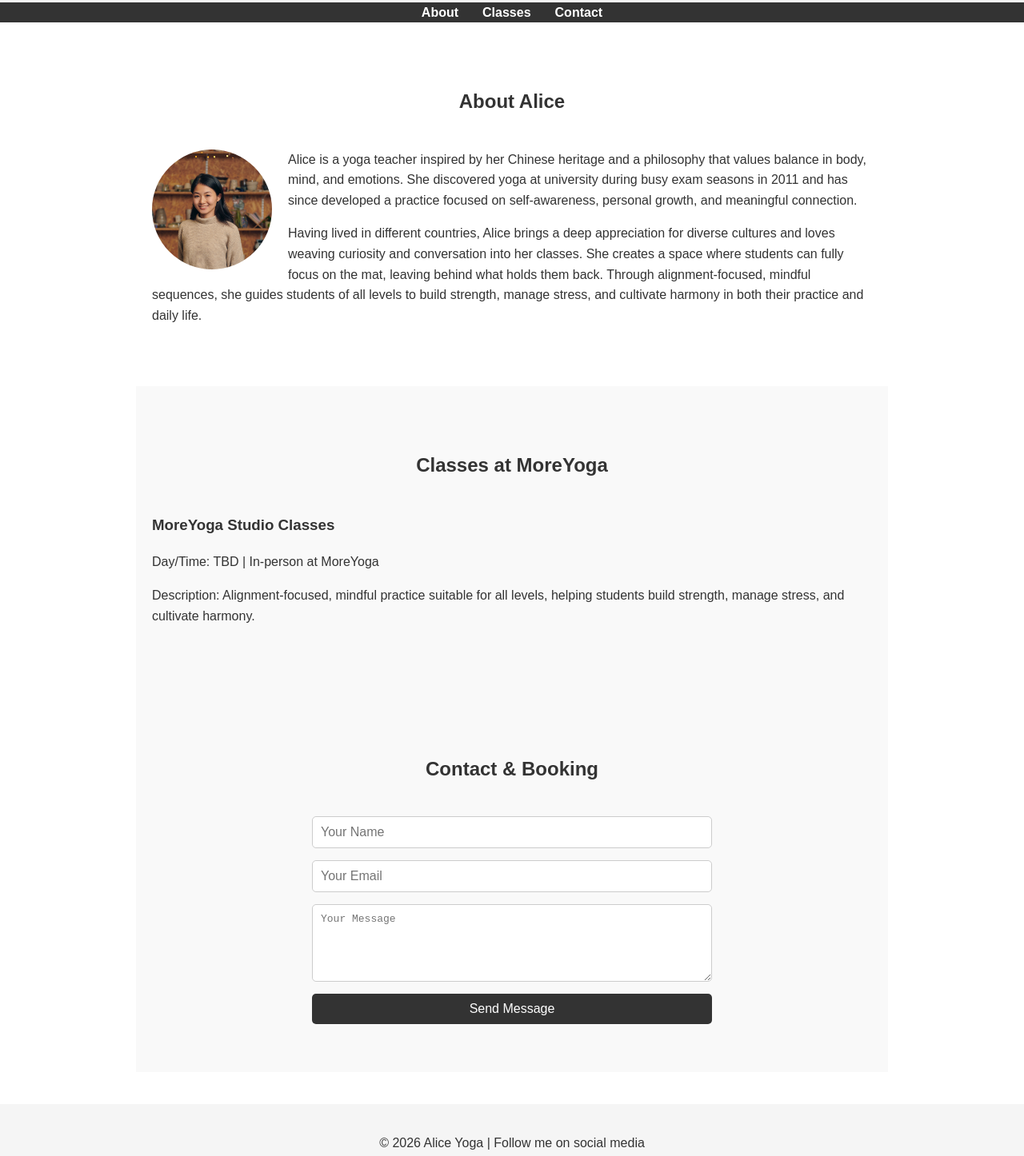
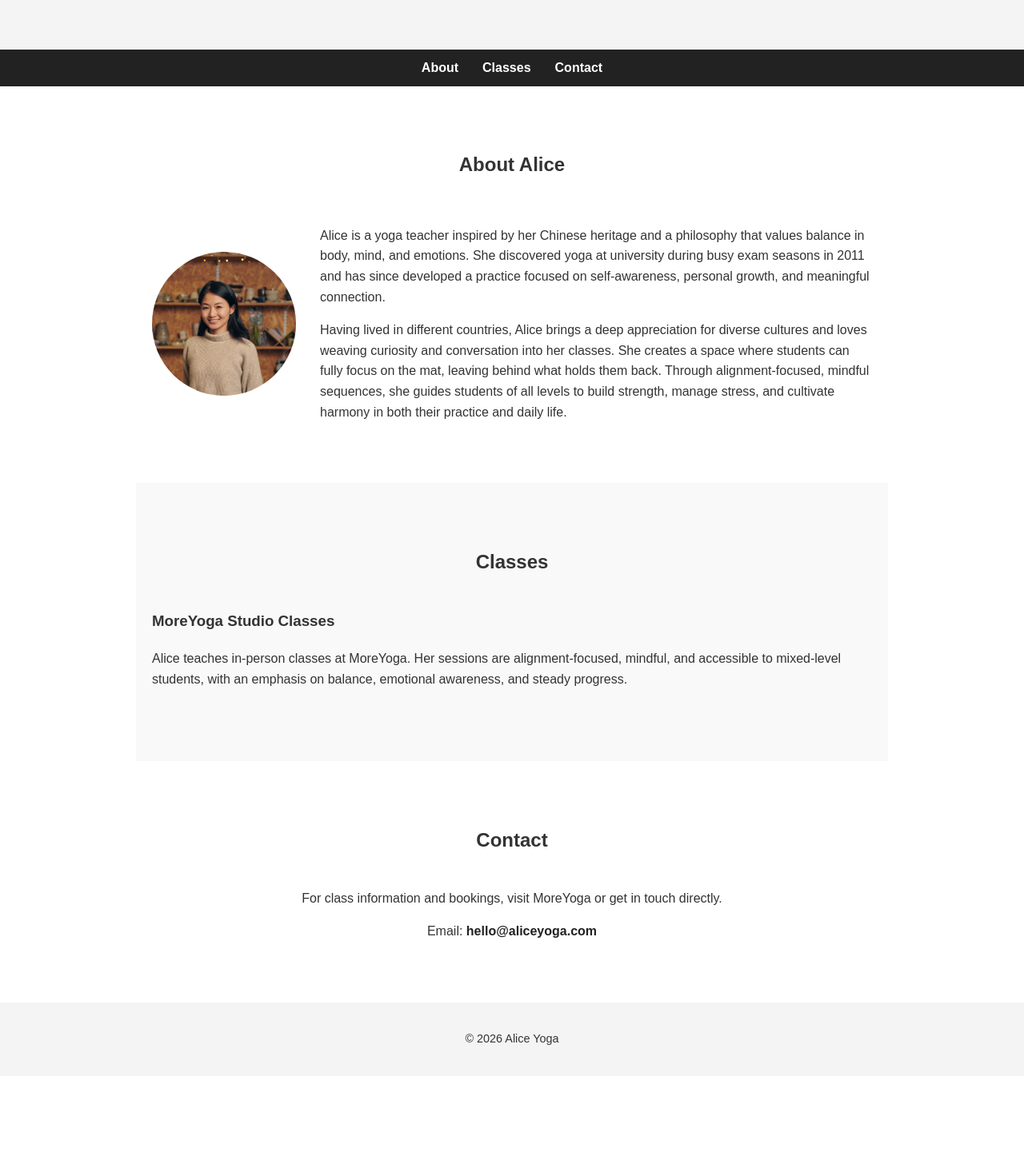
Before and after one commit to alicegaofeifei/alice_yoga, a plain HTML site: page index.html in a window 1280 px wide. Shown: the part 182-1628 px from the top of the page at 80% size. After the commit the page ends 1528 px from the top, so only its background shows below. Drawn offline with Linux system fonts and the light colour scheme.

Commit message:
Add files via upload

```diff
--- a/index.html
+++ b/index.html
@@ -1,28 +1,116 @@
 <!DOCTYPE html>
 <html lang="en">
 <head>
-    <meta charset="UTF-8">
-    <meta name="viewport" content="width=device-width, initial-scale=1.0">
+  <meta charset="UTF-8" />
+  <meta name="viewport" content="width=device-width, initial-scale=1.0" />
   <title>Alice Yoga</title>
   <style>
-        body { font-family: 'Arial', sans-serif; margin:0; padding:0; line-height:1.6; color:#333; }
-        header { background:#f5f5f5; padding:40px 20px; text-align:center; }
-        header h1 { margin:0; font-size:2.5em; }
-        header p { margin:10px 0 0; font-size:1.2em; }
-        nav { background:#333; }
-        nav ul { list-style:none; display:flex; justify-content:center; margin:0; padding:0; }
-        nav ul li { margin:0 15px; }
-        nav ul li a { color:white; text-decoration:none; font-weight:bold; }
-        section { padding:60px 20px; max-width:900px; margin:0 auto; }
-        h2 { text-align:center; margin-bottom:40px; }
-        .bio img { float:left; margin-right:20px; border-radius:50%; width:150px; height:150px; object-fit:cover; }
-        .classes, .contact { background:#f9f9f9; }
-        .class-item { margin-bottom:20px; }
-        form { display:flex; flex-direction:column; max-width:500px; margin:0 auto; }
-        form input, form textarea { margin-bottom:15px; padding:10px; font-size:1em; border:1px solid #ccc; border-radius:5px; }
-        form button { padding:10px; font-size:1em; border:none; border-radius:5px; background:#333; color:white; cursor:pointer; }
-        footer { text-align:center; padding:20px; background:#f5f5f5; margin-top:40px; }
-        @media (max-width:600px){ .bio img { float:none; display:block; margin:0 auto 20px; } }
+    body {
+      margin: 0;
+      font-family: Arial, sans-serif;
+      color: #333;
+      line-height: 1.6;
+      background-color: #ffffff;
+    }
+
+    header {
+      background-color: #f4f4f4;
+      text-align: center;
+      padding: 60px 20px;
+    }
+
+    header h1 {
+      margin: 0;
+      font-size: 2.5rem;
+    }
+
+    header p {
+      margin-top: 10px;
+      font-size: 1.2rem;
+    }
+
+    nav {
+      background-color: #222;
+    }
+
+    nav ul {
+      list-style: none;
+      display: flex;
+      justify-content: center;
+      padding: 10px 0;
+      margin: 0;
+    }
+
+    nav ul li {
+      margin: 0 15px;
+    }
+
+    nav ul li a {
+      color: #fff;
+      text-decoration: none;
+      font-weight: bold;
+    }
+
+    section {
+      max-width: 900px;
+      margin: 0 auto;
+      padding: 60px 20px;
+    }
+
+    h2 {
+      text-align: center;
+      margin-bottom: 40px;
+    }
+
+    .about {
+      display: flex;
+      flex-wrap: wrap;
+      gap: 30px;
+      align-items: center;
+    }
+
+    .about img {
+      width: 180px;
+      height: 180px;
+      border-radius: 50%;
+      object-fit: cover;
+    }
+
+    .about-text {
+      flex: 1;
+    }
+
+    .classes {
+      background-color: #f9f9f9;
+    }
+
+    .class-box {
+      margin-bottom: 30px;
+    }
+
+    .contact {
+      text-align: center;
+    }
+
+    .contact a {
+      color: #222;
+      text-decoration: none;
+      font-weight: bold;
+    }
+
+    footer {
+      background-color: #f4f4f4;
+      text-align: center;
+      padding: 20px;
+      font-size: 0.9rem;
+    }
+
+    @media (max-width: 600px) {
+      .about {
+        flex-direction: column;
+        text-align: center;
+      }
+    }
   </style>
 </head>
 <body>
@@ -40,34 +128,43 @@
   </ul>
 </nav>
 
-<section id="about" class="bio">
+<section id="about">
   <h2>About Alice</h2>
-    <img src="alice.jpg" alt="Alice Yoga">
-    <p>Alice is a yoga teacher inspired by her Chinese heritage and a philosophy that values balance in body, mind, and emotions. She discovered yoga at university during busy exam seasons in 2011 and has since developed a practice focused on self-awareness, personal growth, and meaningful connection.</p>
-    <p>Having lived in different countries, Alice brings a deep appreciation for diverse cultures and loves weaving curiosity and conversation into her classes. She creates a space where students can fully focus on the mat, leaving behind what holds them back. Through alignment-focused, mindful sequences, she guides students of all levels to build strength, manage stress, and cultivate harmony in both their practice and daily life.</p>
+  <div class="about">
+    <img src="alice.jpg" alt="Alice Yoga" />
+    <div class="about-text">
+      <p>
+        Alice is a yoga teacher inspired by her Chinese heritage and a philosophy that values balance in body, mind, and emotions. She discovered yoga at university during busy exam seasons in 2011 and has since developed a practice focused on self-awareness, personal growth, and meaningful connection.
+      </p>
+      <p>
+        Having lived in different countries, Alice brings a deep appreciation for diverse cultures and loves weaving curiosity and conversation into her classes. She creates a space where students can fully focus on the mat, leaving behind what holds them back. Through alignment-focused, mindful sequences, she guides students of all levels to build strength, manage stress, and cultivate harmony in both their practice and daily life.
+      </p>
+    </div>
+  </div>
 </section>
 
 <section id="classes" class="classes">
-    <h2>Classes at MoreYoga</h2>
-    <div class="class-item">
+  <h2>Classes</h2>
+  <div class="class-box">
     <h3>MoreYoga Studio Classes</h3>
-        <p>Day/Time: TBD | In-person at MoreYoga</p>
-        <p>Description: Alignment-focused, mindful practice suitable for all levels, helping students build strength, manage stress, and cultivate harmony.</p>
+    <p>
+      Alice teaches in-person classes at MoreYoga. Her sessions are alignment-focused, mindful, and accessible to mixed-level students, with an emphasis on balance, emotional awareness, and steady progress.
+    </p>
   </div>
 </section>
 
 <section id="contact" class="contact">
-    <h2>Contact & Booking</h2>
-    <form action="#" method="POST">
-        <input type="text" name="name" placeholder="Your Name" required>
-        <input type="email" name="email" placeholder="Your Email" required>
-        <textarea name="message" rows="5" placeholder="Your Message" required></textarea>
-        <button type="submit">Send Message</button>
-    </form>
+  <h2>Contact</h2>
+  <p>
+    For class information and bookings, visit MoreYoga or get in touch directly.
+  </p>
+  <p>
+    Email: <a href="mailto:hello@aliceyoga.com">hello@aliceyoga.com</a>
+  </p>
 </section>
 
 <footer>
-    <p>&copy; 2026 Alice Yoga | Follow me on social media</p>
+  <p>© 2026 Alice Yoga</p>
 </footer>
 
 </body>
```
Lines whose indentation alone changed are shown as unchanged.
